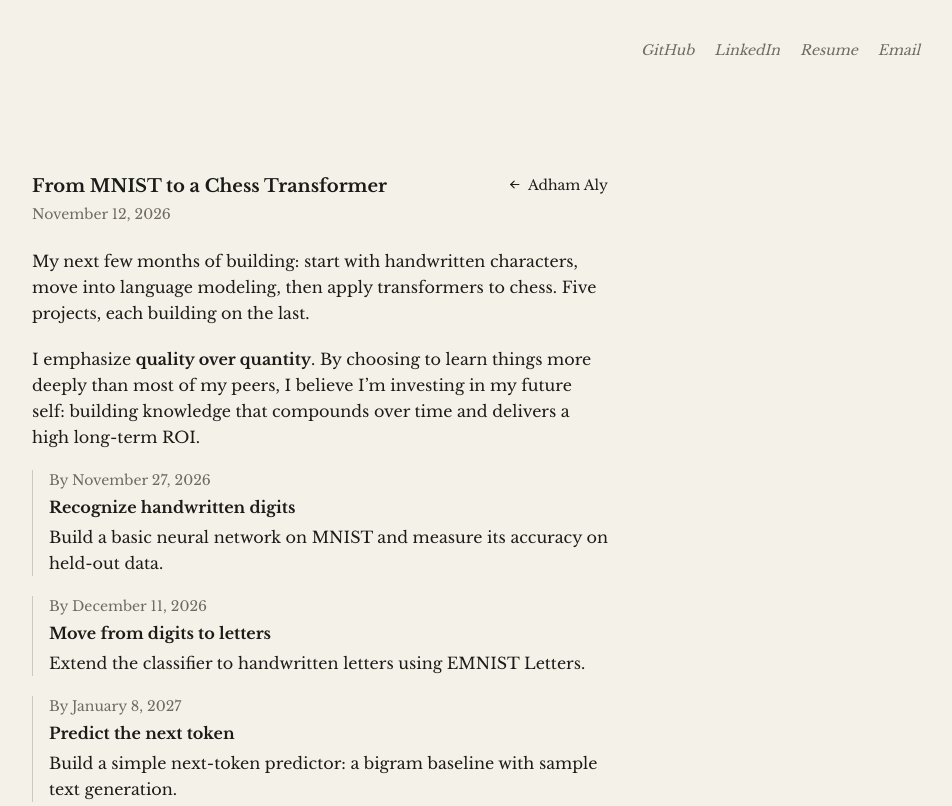
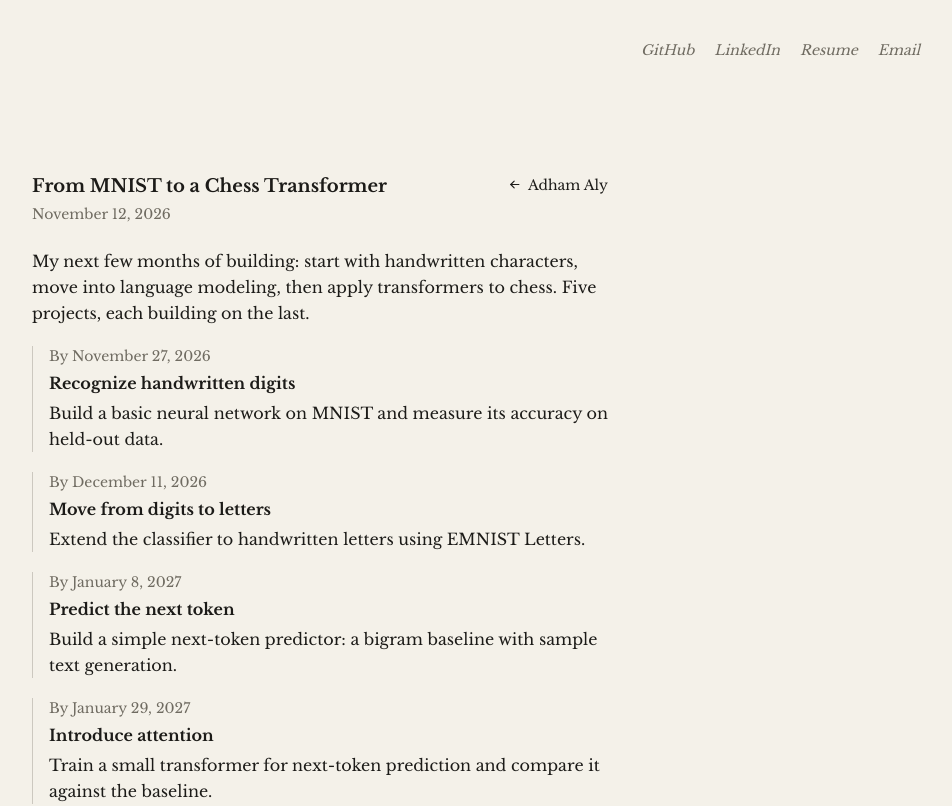
Before and after one commit to Adham-Aly/portfolio-site, a Next.js app: page /blog/ml-roadmap in a window 1280 px wide. Shown: the top 806 px of the page, without its empty margins (320-1272 px from the left). Built offline with nearby package versions, Linux system fonts and the light colour scheme; no server answers.

Commit message:
Remove quality-over-quantity paragraph from roadmap

```diff
--- a/src/app/blog/ml-roadmap/page.tsx
+++ b/src/app/blog/ml-roadmap/page.tsx
@@ -77,13 +77,6 @@ export default function MlRoadmapPost() {
           Five projects, each building on the last.
         </p>
 
-        <p>
-          I emphasize <strong>quality over quantity</strong>. By choosing to learn
-          things more deeply than most of my peers, I believe I&rsquo;m investing
-          in my future self: building knowledge that compounds over time and
-          delivers a high long-term ROI.
-        </p>
-
         <ol role="list" className="space-y-5">
           {milestones.map((milestone) => (
             <li
```
